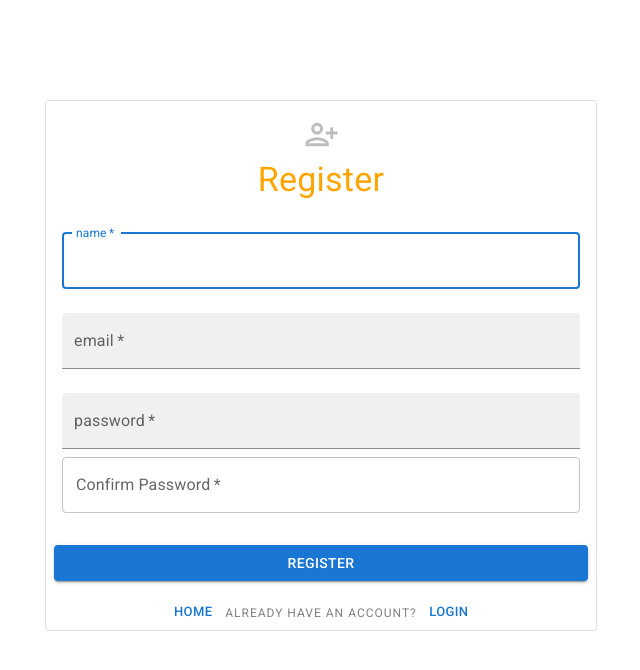
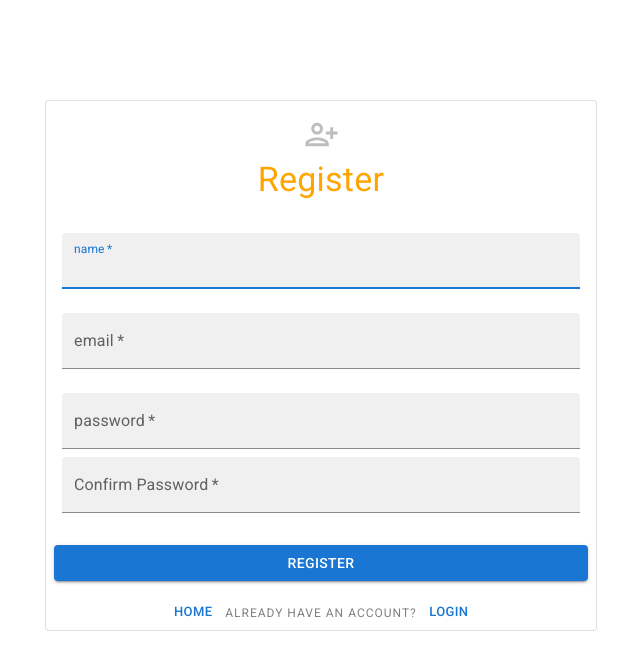
Before and after one commit to chrisAlide3/mern-pinvent-app, a React (Create React App) app in the folder frontend/: page /register in a window 1280 px wide. Shown: the top 670 px of the page, without its empty margins (319-959 px from the left). Built offline with nearby package versions, Linux system fonts and the light colour scheme.

Commit message:
Changed all Textfields variant to filled

```diff
--- a/frontend/src/pages/auth/Register.js
+++ b/frontend/src/pages/auth/Register.js
@@ -29,7 +29,7 @@ const Register = () => {
                 required
                 fullWidth
                 autoFocus
-                variant="outlined"
+                variant="filled"
                 margin="normal"
               />
               <TextField
@@ -59,7 +59,7 @@ const Register = () => {
                 label="Confirm Password"
                 required
                 fullWidth
-                variant="outlined"
+                variant="filled"
               />
             </Box>
           </CardContent>
--- a/frontend/src/pages/auth/Reset.js
+++ b/frontend/src/pages/auth/Reset.js
@@ -28,7 +28,7 @@ const Reset = () => {
               type="password"
               name="newPassword"
               label="New Password"
-              variant="outlined"
+              variant="filled"
               fullWidth
               required
               autoFocus
@@ -39,7 +39,7 @@ const Reset = () => {
               type="password"
               name="password"
               label="Confirm New Password"
-              variant="outlined"
+              variant="filled"
               fullWidth
               required
             />
```
